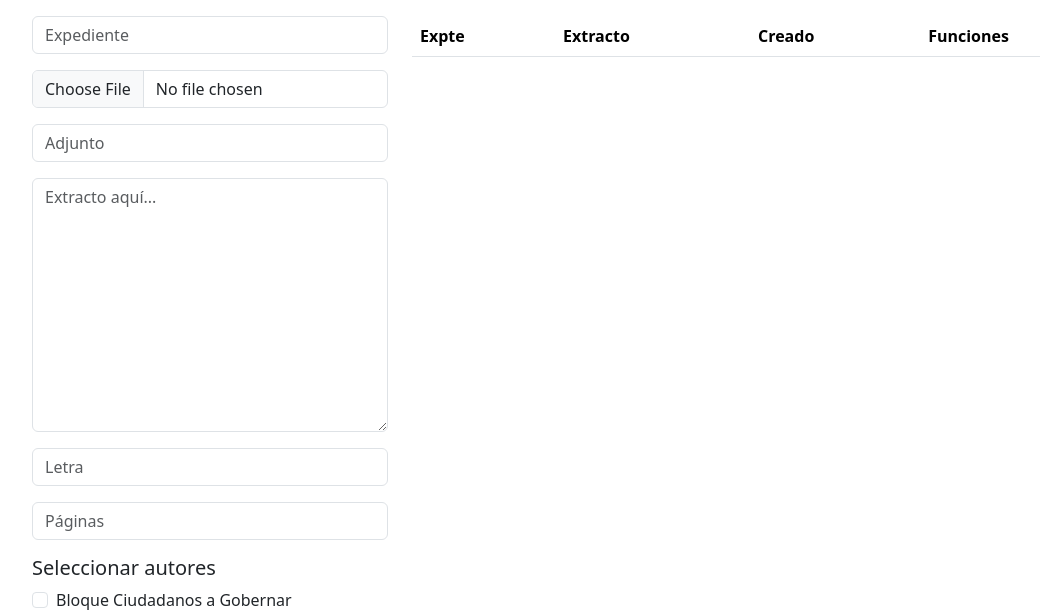
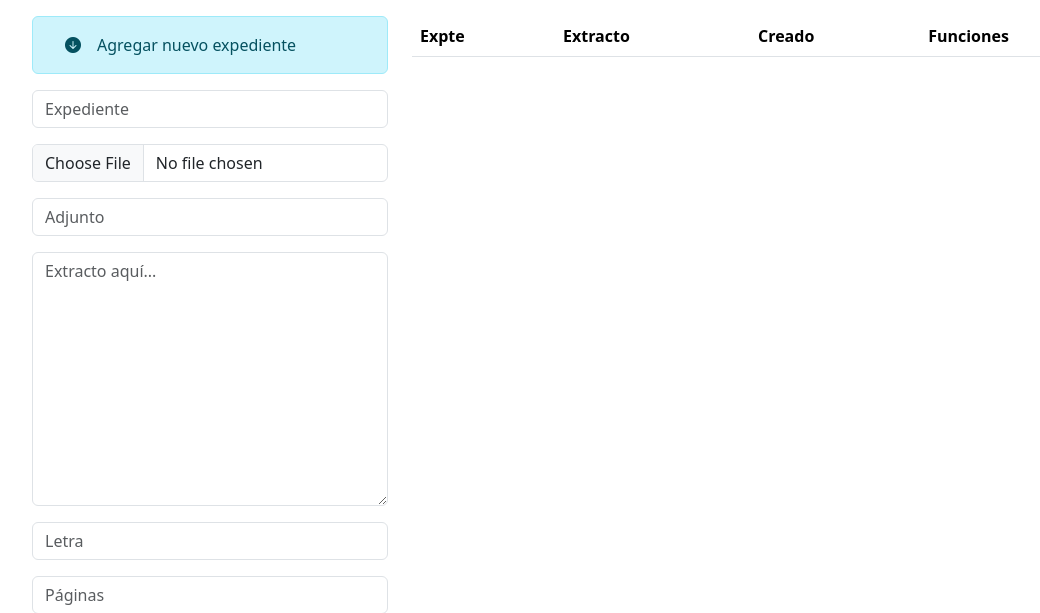
Before and after one commit to juanpabloruiz/HCD, a PHP site: page /nuevo/entradas in a window 1280 px wide. Shown: the part 56-669 px from the top of the page, without its empty margins (50-1090 px from the left). Run offline with PHP 8.4, Linux system fonts and the light colour scheme; data comes from the database, SQL or seed files in the repository; data that the repository does not hold is empty.

Commit message:
Listo para probar entradas

```diff
--- a/nuevo/entradas.php
+++ b/nuevo/entradas.php
@@ -13,6 +13,7 @@ mysqli_set_charset($conexion, 'utf8');
     <meta name="viewport" content="width=device-width, initial-scale=1.0">
     <title>Mesa de Entradas</title>
     <link href="https://cdn.jsdelivr.net/npm/bootstrap@5.3.2/dist/css/bootstrap.min.css" rel="stylesheet" integrity="sha384-T3c6CoIi6uLrA9TneNEoa7RxnatzjcDSCmG1MXxSR1GAsXEV/Dwwykc2MPK8M2HN" crossorigin="anonymous">
+    <link rel="stylesheet" href="https://cdn.jsdelivr.net/npm/bootstrap-icons@1.11.1/font/bootstrap-icons.css">
     <style>
     html {height: 100%;}
     body {display: flex;flex-direction: column;min-height: 100%;}
@@ -78,6 +79,7 @@ mysqli_set_charset($conexion, 'utf8');
                     echo '</select></div>';
                     echo '<div class="mb-3"><input type="submit" name="actualizar" value="Actualizar" class="btn btn-primary"></div>';
                 } else {
+                    echo '<div class="alert alert-info"><i class="bi bi-arrow-down-circle-fill mx-3"></i>Agregar nuevo expediente</div>';
                     echo '<form method="post" enctype="multipart/form-data">';
                     echo '<div class="mb-3"><input type="text" name="expte"  class="form-control"placeholder="Expediente"></div>';
                     echo '<div class="mb-3"><input type="file" name="archivo" class="form-control"></div>';
@@ -122,7 +124,7 @@ mysqli_set_charset($conexion, 'utf8');
                             <td><?php echo $campo['expte']; ?></td>
                             <td><?php echo $campo['extracto']; ?></td>
                             <td><?php echo $campo['creado']; ?></td>
-                            <td><a href="?editar=<?php echo $campo['id']; ?>">Editar</a> <a href="?eliminar=<?php echo $campo['id']; ?>" onclick="return confirm('¿Desea eliminar el expte <?php echo $campo['expte']; ?>?')">Eliminar</a></td>
+                            <td><a href="?editar=<?php echo $campo['id']; ?>" class="btn btn-primary" title="Editar"><i class="bi bi-pencil-square"></i></a> <a href="?eliminar=<?php echo $campo['id']; ?>" onclick="return confirm('¿Desea eliminar el expte <?php echo $campo['expte']; ?>?')" class="btn btn-danger" title="eliminar"><i class="bi bi-trash3"></i></a></td>
                         </tr>
                     <?php
                     }
--- a/nuevo/index.php
+++ b/nuevo/index.php
@@ -13,6 +13,7 @@ mysqli_set_charset($conexion, 'utf8');
     <meta name="viewport" content="width=device-width, initial-scale=1.0">
     <title>HCD</title>
     <link href="https://cdn.jsdelivr.net/npm/bootstrap@5.3.2/dist/css/bootstrap.min.css" rel="stylesheet" integrity="sha384-T3c6CoIi6uLrA9TneNEoa7RxnatzjcDSCmG1MXxSR1GAsXEV/Dwwykc2MPK8M2HN" crossorigin="anonymous">
+    <link rel="stylesheet" href="https://cdn.jsdelivr.net/npm/bootstrap-icons@1.11.1/font/bootstrap-icons.css">
     <style>
     html {height: 100%;}
     body {display: flex;flex-direction: column;min-height: 100%;}
```
